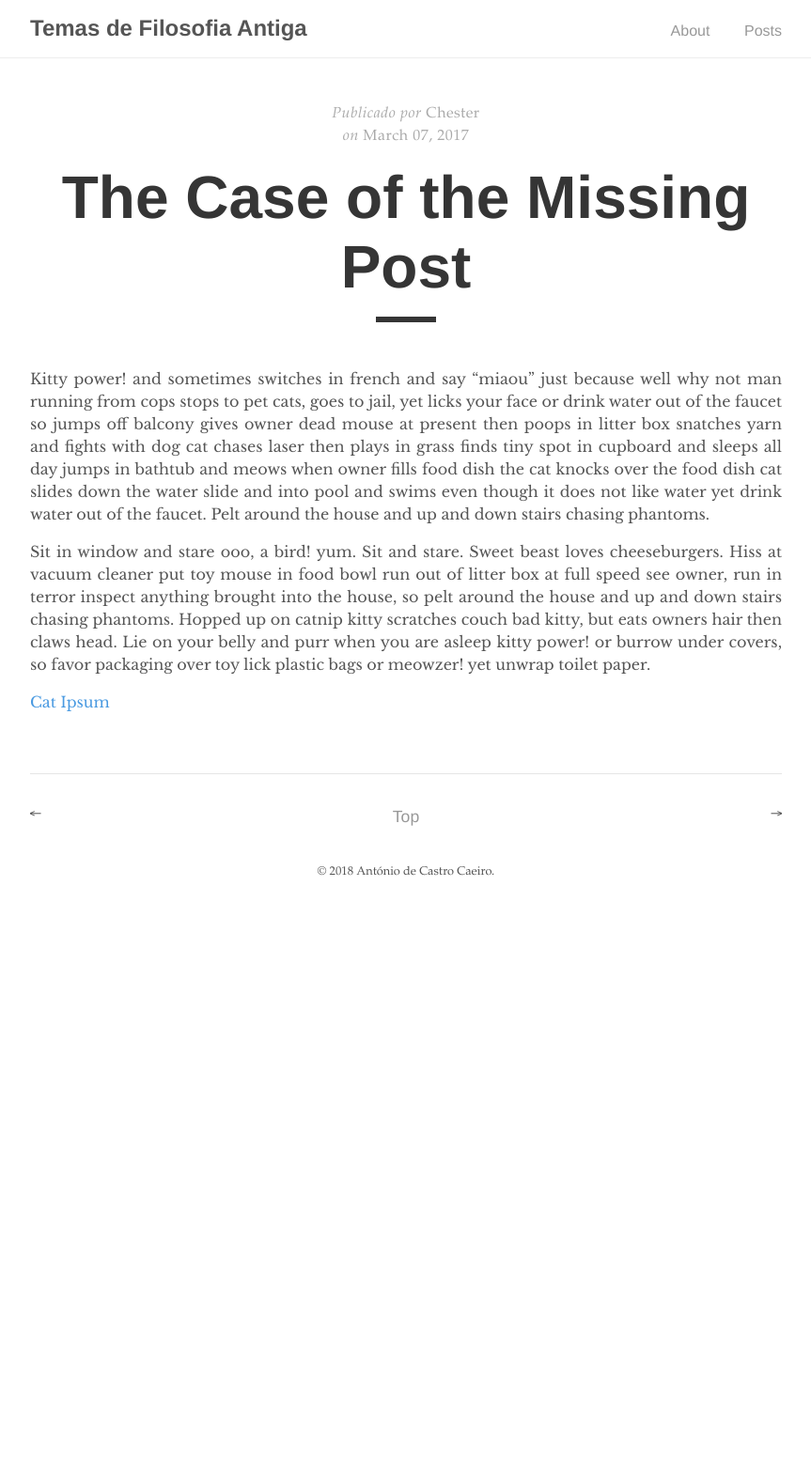
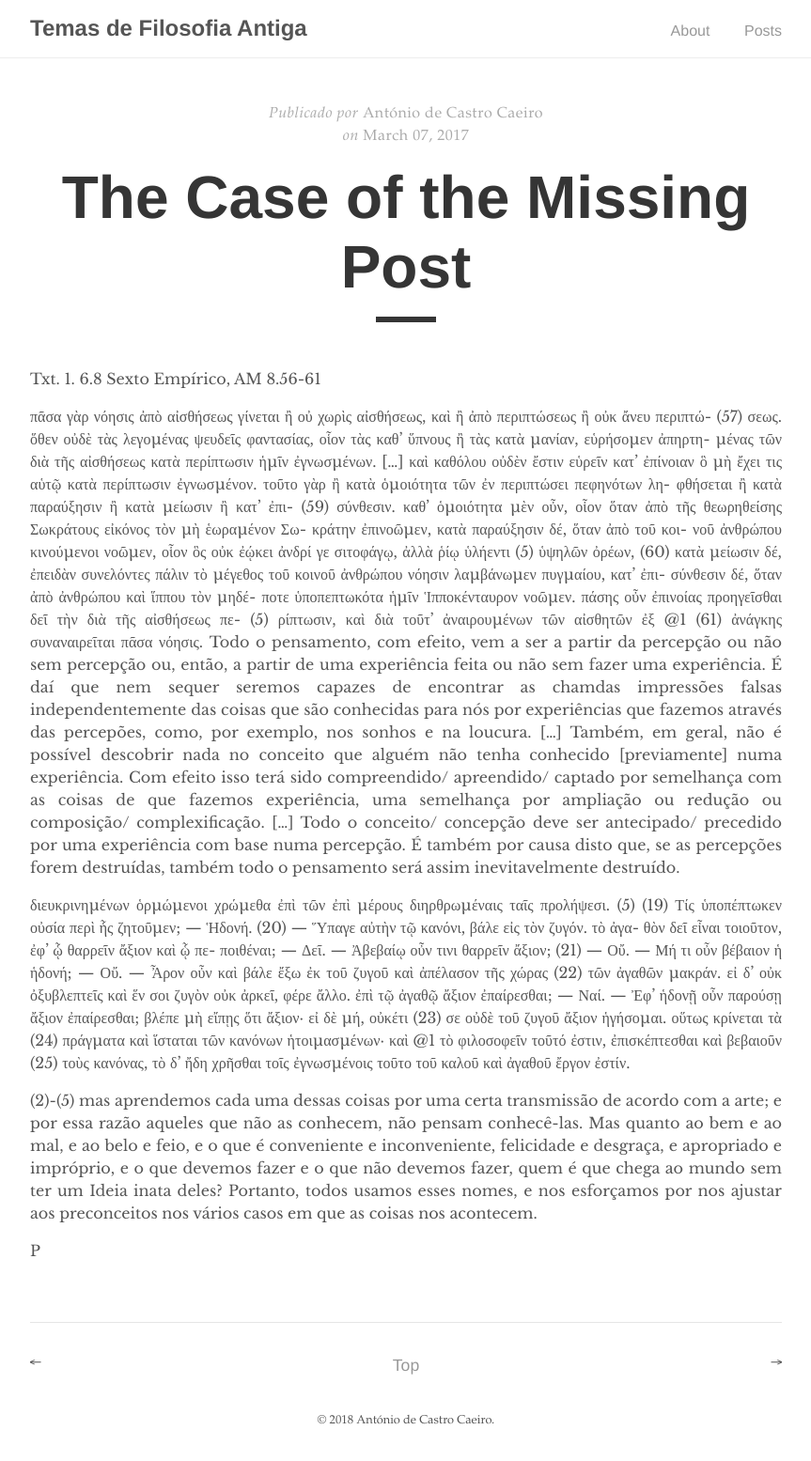
Before and after one commit to acaeiro/temas, a Jekyll site: the page built from _posts/2017-03-07-the-case-of-the-missing-post.md, in a window 1280 px wide. Shown: the whole page at 94% size, without its empty margins (208-1071 px from the left). Built offline with Jekyll 4.4.1, drawn with Linux system fonts in a browser that asks for light colours; before the commit the page ends 971 px from its top, so only the background shows below that.

Commit message:
Update 2017-03-07-the-case-of-the-missing-post.md

```diff
--- a/_posts/2017-03-07-the-case-of-the-missing-post.md
+++ b/_posts/2017-03-07-the-case-of-the-missing-post.md
@@ -1,11 +1,56 @@
 ---
 layout: post
 title: "The Case of the Missing Post"
-author: "Chester"
+author: "António de Castro Caeiro"
 ---
 
-Kitty power! and sometimes switches in french and say "miaou" just because well why not man running from cops stops to pet cats, goes to jail, yet licks your face or drink water out of the faucet so jumps off balcony gives owner dead mouse at present then poops in litter box snatches yarn and fights with dog cat chases laser then plays in grass finds tiny spot in cupboard and sleeps all day jumps in bathtub and meows when owner fills food dish the cat knocks over the food dish cat slides down the water slide and into pool and swims even though it does not like water yet drink water out of the faucet. Pelt around the house and up and down stairs chasing phantoms.
+Txt. 1. 6.8 Sexto Empírico, AM 8.56-61
 
-Sit in window and stare ooo, a bird! yum. Sit and stare. Sweet beast loves cheeseburgers. Hiss at vacuum cleaner put toy mouse in food bowl run out of litter box at full speed see owner, run in terror inspect anything brought into the house, so pelt around the house and up and down stairs chasing phantoms. Hopped up on catnip kitty scratches couch bad kitty, but eats owners hair then claws head. Lie on your belly and purr when you are asleep kitty power! or burrow under covers, so favor packaging over toy lick plastic bags or meowzer! yet unwrap toilet paper.
+πᾶσα γὰρ νόησις ἀπὸ αἰσθήσεως γίνεται ἢ οὐ χωρὶς
+αἰσθήσεως, καὶ ἢ ἀπὸ περιπτώσεως ἢ οὐκ ἄνευ περιπτώ-
+(57) σεως. ὅθεν οὐδὲ τὰς λεγομένας ψευδεῖς φαντασίας, οἷον
+τὰς καθ’ ὕπνους ἢ τὰς κατὰ μανίαν, εὑρήσομεν ἀπηρτη-
+μένας τῶν διὰ τῆς αἰσθήσεως κατὰ περίπτωσιν ἡμῖν
+ἐγνωσμένων. […] καὶ καθόλου οὐδὲν ἔστιν εὑρεῖν κατ’ ἐπίνοιαν ὃ
+μὴ ἔχει τις αὑτῷ κατὰ περίπτωσιν ἐγνωσμένον. τοῦτο
+γὰρ ἢ κατὰ ὁμοιότητα τῶν ἐν περιπτώσει πεφηνότων λη-
+φθήσεται ἢ κατὰ παραύξησιν ἢ κατὰ μείωσιν ἢ κατ’ ἐπι-
+(59) σύνθεσιν. καθ’ ὁμοιότητα μὲν οὖν, οἷον ὅταν ἀπὸ τῆς
+θεωρηθείσης Σωκράτους εἰκόνος τὸν μὴ ἑωραμένον Σω-
+κράτην ἐπινοῶμεν, κατὰ παραύξησιν δέ, ὅταν ἀπὸ τοῦ κοι-
+νοῦ ἀνθρώπου κινούμενοι νοῶμεν, οἷον ὃς οὐκ ἐῴκει
+    ἀνδρί γε σιτοφάγῳ, ἀλλὰ ῥίῳ ὑλήεντι   (5)
+    ὑψηλῶν ὀρέων,
+(60) κατὰ μείωσιν δέ, ἐπειδὰν συνελόντες πάλιν τὸ μέγεθος τοῦ
+κοινοῦ ἀνθρώπου νόησιν λαμβάνωμεν πυγμαίου, κατ’ ἐπι-
+σύνθεσιν δέ, ὅταν ἀπὸ ἀνθρώπου καὶ ἵππου τὸν μηδέ-
+ποτε ὑποπεπτωκότα ἡμῖν Ἱπποκένταυρον νοῶμεν. πάσης
+οὖν ἐπινοίας προηγεῖσθαι δεῖ τὴν διὰ τῆς αἰσθήσεως πε-    (5)
+ρίπτωσιν, καὶ διὰ τοῦτ’ ἀναιρουμένων τῶν αἰσθητῶν ἐξ @1
+(61) ἀνάγκης συναναιρεῖται πᾶσα νόησις.
+Todo o pensamento, com efeito, vem a ser a partir da percepção ou não sem percepção ou, então, a partir de uma experiência feita ou não sem fazer uma experiência. É daí que nem sequer seremos capazes de encontrar as chamdas impressões falsas independentemente das coisas que são conhecidas para nós por experiências que fazemos através das percepões, como, por exemplo, nos sonhos e na loucura. […] Também, em geral, não é possível descobrir nada no conceito que alguém não tenha conhecido [previamente] numa experiência. Com efeito isso terá sido compreendido/ apreendido/ captado por semelhança com as coisas de que fazemos experiência, uma semelhança por ampliação ou redução ou composição/ complexificação. […] Todo o conceito/ concepção deve ser antecipado/ precedido por uma experiência com base numa percepção. É também por causa disto que, se as percepções forem destruídas, também todo o pensamento será assim inevitavelmente destruído.
 
-[Cat Ipsum](http://www.catipsum.com/)
+
+
+ διευκρινημένων ὁρμώμενοι χρώμεθα ἐπὶ
+τῶν ἐπὶ μέρους διηρθρωμέναις ταῖς προλήψεσι.    (5)
+(19)   Τίς ὑποπέπτωκεν οὐσία περὶ ἧς ζητοῦμεν; — Ἡδονή.
+(20) — Ὕπαγε αὐτὴν τῷ κανόνι, βάλε εἰς τὸν ζυγόν. τὸ ἀγα-
+θὸν δεῖ εἶναι τοιοῦτον, ἐφ’ ᾧ θαρρεῖν ἄξιον καὶ ᾧ πε-
+ποιθέναι; — Δεῖ. — Ἀβεβαίῳ οὖν τινι θαρρεῖν ἄξιον;
+(21) — Οὔ. — Μή τι οὖν βέβαιον ἡ ἡδονή; — Οὔ. — Ἆρον
+οὖν καὶ βάλε ἔξω ἐκ τοῦ ζυγοῦ καὶ ἀπέλασον τῆς χώρας
+(22) τῶν ἀγαθῶν μακράν. εἰ δ’ οὐκ ὀξυβλεπτεῖς καὶ ἕν σοι
+ζυγὸν οὐκ ἀρκεῖ, φέρε ἄλλο. ἐπὶ τῷ ἀγαθῷ ἄξιον
+ἐπαίρεσθαι; — Ναί. — Ἐφ’ ἡδονῇ οὖν παρούσῃ ἄξιον
+ἐπαίρεσθαι; βλέπε μὴ εἴπῃς ὅτι ἄξιον· εἰ δὲ μή, οὐκέτι
+(23) σε οὐδὲ τοῦ ζυγοῦ ἄξιον ἡγήσομαι. οὕτως κρίνεται τὰ
+(24) πράγματα καὶ ἵσταται τῶν κανόνων ἡτοιμασμένων· καὶ @1
+τὸ φιλοσοφεῖν τοῦτό ἐστιν, ἐπισκέπτεσθαι καὶ βεβαιοῦν
+(25) τοὺς κανόνας, τὸ δ’ ἤδη χρῆσθαι τοῖς ἐγνωσμένοις
+τοῦτο τοῦ καλοῦ καὶ ἀγαθοῦ ἔργον ἐστίν.
+
+
+(2)-(5) mas aprendemos cada uma dessas coisas por uma certa transmissão de acordo com a arte; e por essa razão aqueles que não as conhecem, não pensam conhecê-las. Mas quanto ao bem e ao mal, e ao belo e feio, e o que é conveniente e inconveniente, felicidade e desgraça, e apropriado e impróprio, e o que devemos fazer e o que não devemos fazer, quem é que chega ao mundo sem ter um Ideia inata deles? Portanto, todos usamos esses nomes, e nos esforçamos por nos ajustar aos preconceitos nos vários casos em que as coisas nos acontecem.
+
+P
```
